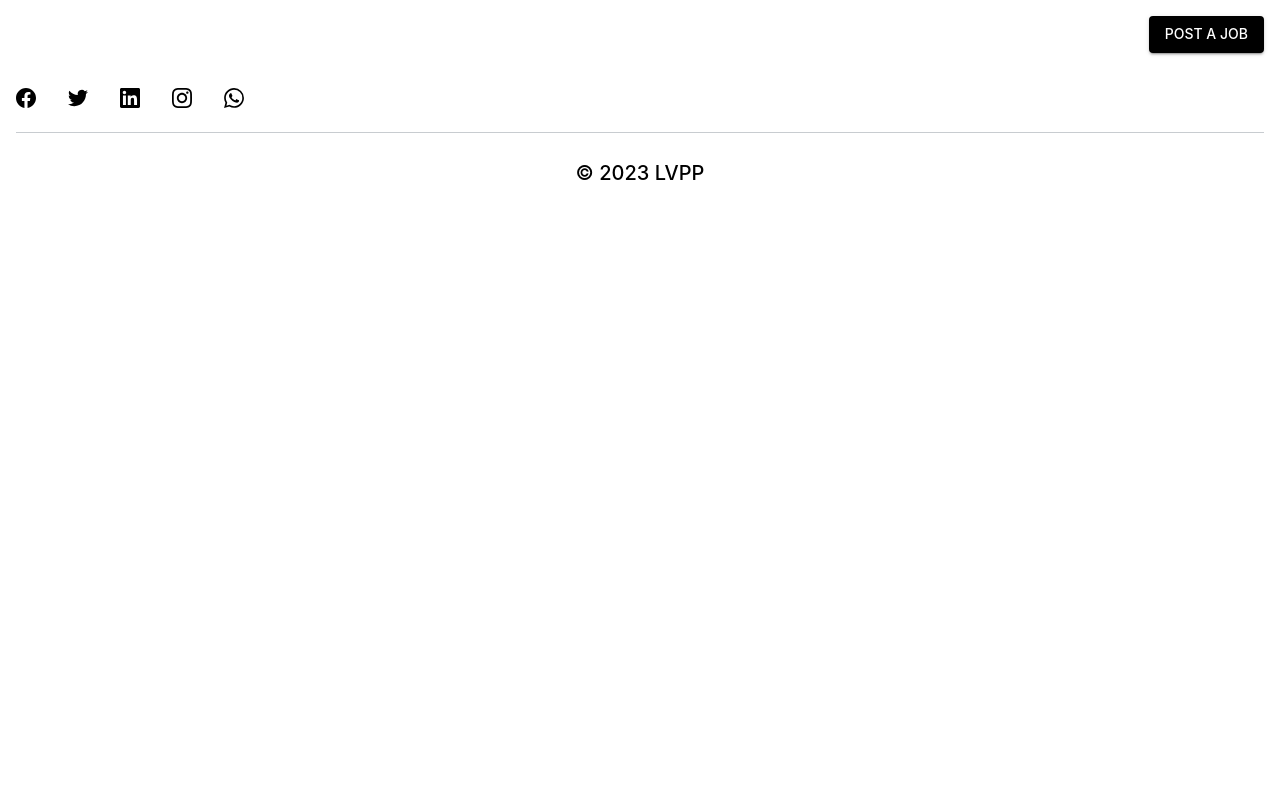
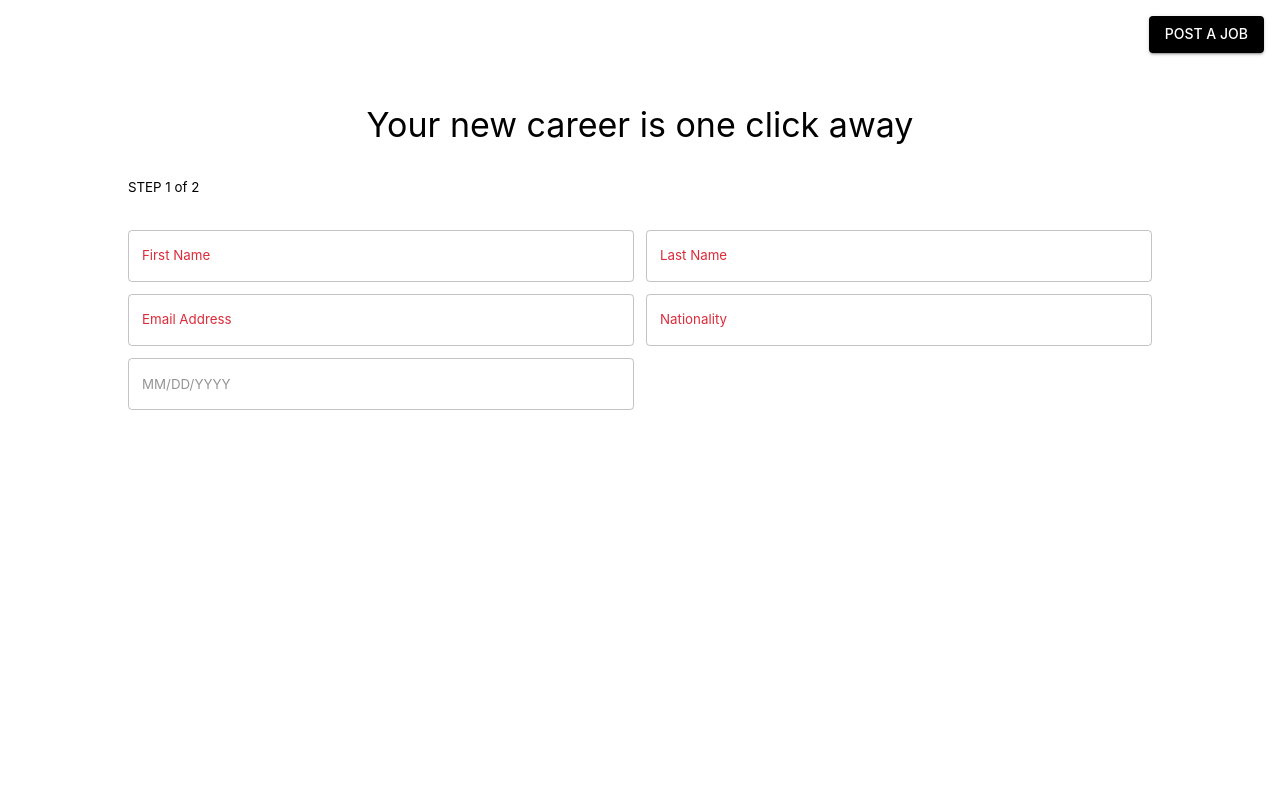
Before and after one commit to apella1/jobs_site, a Next.js app: page /auth/candidate/sign-up in a window 1280 px wide. Shown: the top 800 px of the page. Built offline with nearby package versions, Linux system fonts and the light colour scheme.

Commit message:
implement date picker

```diff
--- a/app/auth/candidate/sign-up/page.tsx
+++ b/app/auth/candidate/sign-up/page.tsx
@@ -1,3 +1,45 @@
+/* eslint-disable react/no-unescaped-entities */
+import { DatePickerComponent } from "@/components";
+import {
+  Box,
+  FormControl,
+  InputLabel,
+  Stack,
+  TextField,
+  Typography,
+} from "@mui/material";
+
 export default function CandidateSignUp() {
-  return <div>Candidate</div>;
+  return (
+    <Stack className="mt-4 min-h-screen px-32" spacing={4}>
+      <Typography variant="h3" className="self-center">
+        Create a Candidate Account
+      </Typography>
+      <Typography variant="h4" className="self-center">
+        Your new career is one click away
+      </Typography>
+      <Stack spacing={4}>
+        <Typography>STEP 1 of 2</Typography>
+        <Box className="grid grid-cols-2 gap-3">
+          <FormControl>
+            <InputLabel htmlFor="first-name">First Name</InputLabel>
+            <TextField id="first-name" aria-describedby="Enter first name" />
+          </FormControl>
+          <FormControl>
+            <InputLabel htmlFor="last-name">Last Name</InputLabel>
+            <TextField id="last-name" aria-describedby="Enter last name" />
+          </FormControl>
+          <FormControl>
+            <InputLabel htmlFor="email">Email Address</InputLabel>
+            <TextField id="email" aria-describedby="Enter email address" />
+          </FormControl>
+          <FormControl>
+            <InputLabel htmlFor="nationality">Nationality</InputLabel>
+            <TextField id="nationality" aria-describedby="Enter Nationality" />
+          </FormControl>
+          <DatePickerComponent />
+        </Box>
+      </Stack>
+    </Stack>
+  );
 }
--- /dev/null
+++ b/components/DatePicker.tsx
@@ -0,0 +1,13 @@
+"use client"
+import * as React from "react";
+import { AdapterDayjs } from "@mui/x-date-pickers/AdapterDayjs";
+import { LocalizationProvider } from "@mui/x-date-pickers/LocalizationProvider";
+import { DatePicker } from "@mui/x-date-pickers/DatePicker";
+
+export default function DatePickerComponent() {
+  return (
+    <LocalizationProvider dateAdapter={AdapterDayjs}>
+      <DatePicker />
+    </LocalizationProvider>
+  );
+}
--- a/components/Footer.tsx
+++ b/components/Footer.tsx
@@ -28,7 +28,7 @@ export default function Footer() {
     <Box
       component="section"
       sx={{ p: 2 }}
-      className="py-8 px-32 flex flex-col space-y-6"
+      className="py-8 px-32 flex flex-col space-y-6 mt-4"
     >
       <Stack
         direction="row"
--- a/components/Navbar.tsx
+++ b/components/Navbar.tsx
@@ -41,7 +41,7 @@ export default function Navbar() {
   const handleShowLinkOptions = () => setShowLinkOptions(!showLinkOptions);
 
   return (
-    <AppBar position="fixed" className="text-black h-4">
+    <AppBar position="fixed" className="text-black h-4 mb-4">
       <Box component="section" className="flex justify-between p-4 bg-white">
         <Box className="flex items-center space-x-8">
           <Typography variant="h6" component="h2">
--- a/components/index.ts
+++ b/components/index.ts
@@ -9,3 +9,4 @@ export { default as CompaniesHiring } from "./home/CompaniesHiring";
 export { default as CvReview } from "./home/CvReview";
 export { default as LogoButton } from "./LogoButton";
 export { default as MainButton } from "./MainButton";
+export { default as DatePickerComponent } from "./DatePicker";
--- a/package.json
+++ b/package.json
@@ -15,6 +15,7 @@
     "@emotion/styled": "^11.11.0",
     "@mui/icons-material": "^5.14.18",
     "@mui/material": "^5.14.18",
+    "@mui/x-date-pickers": "^6.18.1",
     "@reduxjs/toolkit": "^1.9.7",
     "next": "^14.0.3",
     "react": "^18.2.0",
```
Also changed, not shown: 1 other file (tests, documents, lock files or other folders).
